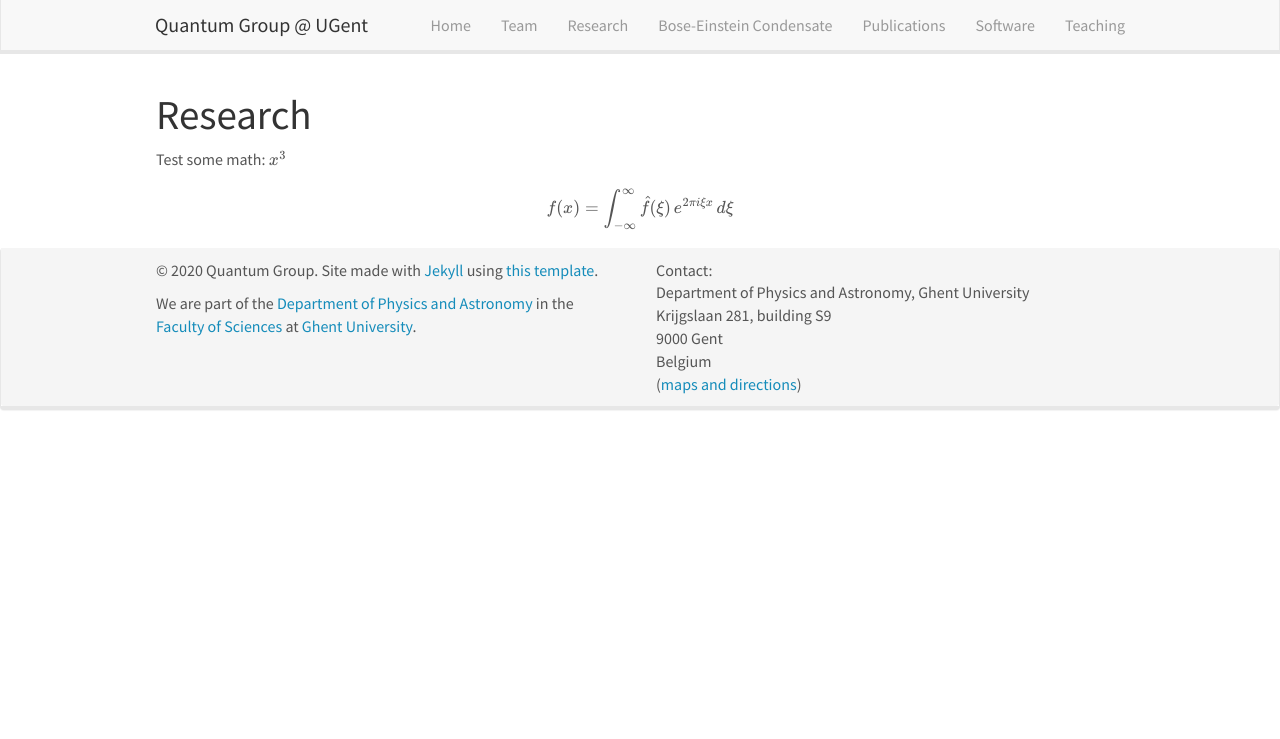
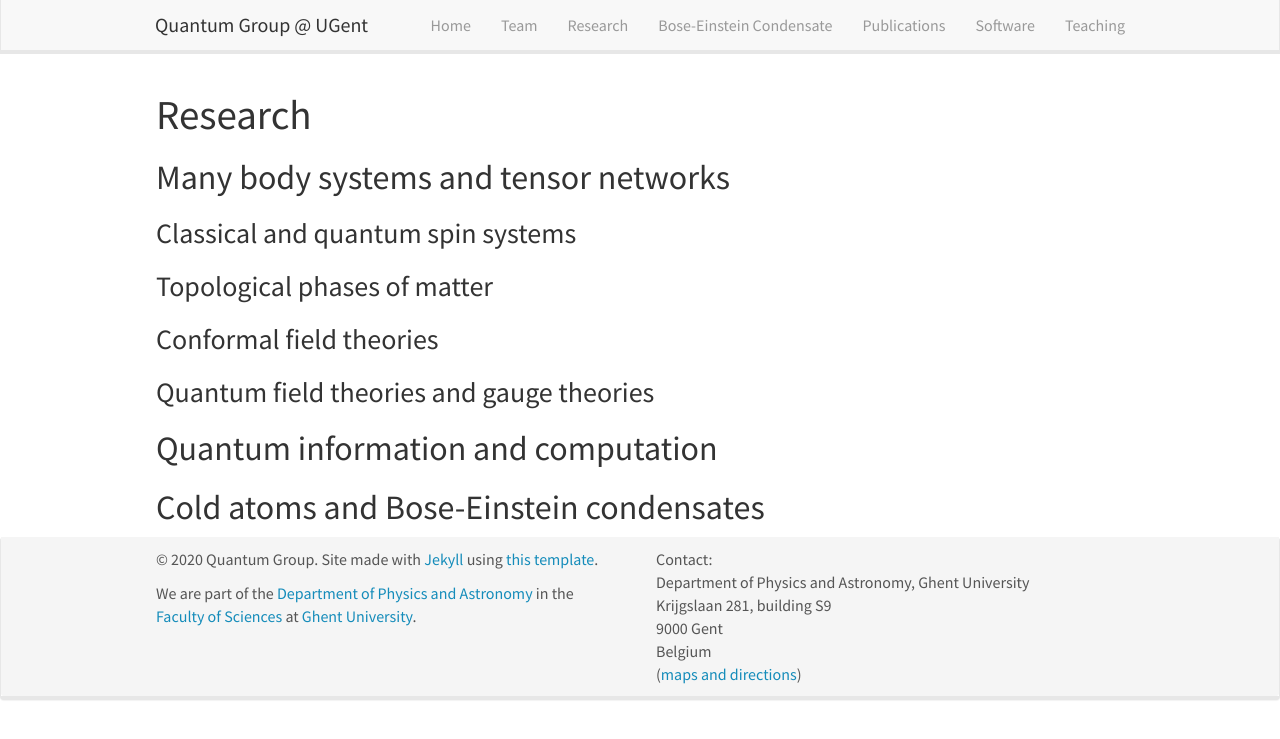
Before and after one commit to quantumghent/quantumghent.github.io, a Jekyll site: the page built from _pages/research.md, in a window 1280 px wide. Shown: the top 739 px of the page. Built offline with Jekyll 4.4.1, drawn with Linux system fonts in a browser that asks for light colours; nearby versions of some CDN libraries; formulas are drawn with MathJax 3.

Commit message:
add research topics

```diff
--- a/_pages/research.md
+++ b/_pages/research.md
@@ -8,10 +8,19 @@ permalink: /research/
 
 # Research
 
-Test some math: $$x^3$$
+## Many body systems and tensor networks
 
-$$f(x) = \int_{-\infty}^\infty \hat f(\xi)\,e^{2 \pi i \xi x} \,d\xi$$
+### Classical and quantum spin systems
 
+### Topological phases of matter
+
+### Conformal field theories
+
+### Quantum field theories and gauge theories
+
+## Quantum information and computation
+
+## Cold atoms and Bose-Einstein condensates
 
 <script type="text/javascript" async src="https://cdn.mathjax.org/mathjax/latest/MathJax.js?config=TeX-MML-AM_CHTML">
 </script>
```
